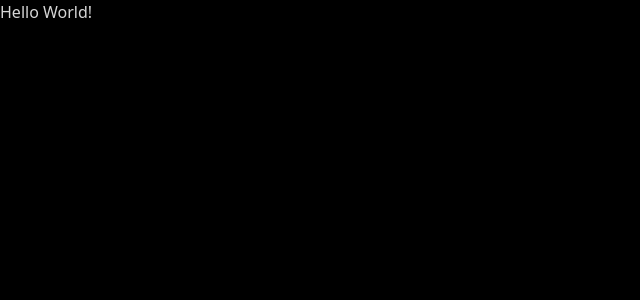
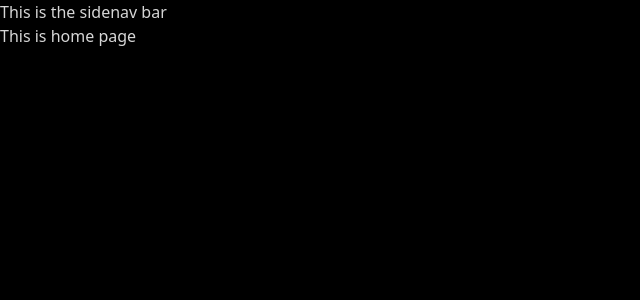
Before and after one commit to chinmoydastapu/my-portfolio, a React (Vite) app: page / in a window 1280 px wide. Shown: the top 300 px of the page, without its empty margins (0-640 px from the left). Built offline with nearby package versions, Linux system fonts and the light colour scheme.

Commit message:
basic component created with react router setup

```diff
--- a/package.json
+++ b/package.json
@@ -11,7 +11,8 @@
   },
   "dependencies": {
     "react": "^18.3.1",
-    "react-dom": "^18.3.1"
+    "react-dom": "^18.3.1",
+    "react-router-dom": "^7.1.3"
   },
   "devDependencies": {
     "@eslint/js": "^9.17.0",
--- a/src/App.jsx
+++ b/src/App.jsx
@@ -1,9 +1,9 @@
+import { RouterProvider } from "react-router-dom"
+import router from "./routers/Routers"
 
 function App() {
   return (
-    <>
-      Hello World!
-    </>
+    <RouterProvider router={router} />
   )
 }
 
--- /dev/null
+++ b/src/components/Footer/Footer.jsx
@@ -0,0 +1,10 @@
+
+function Footer () {
+    return (
+        <div>
+            This is the footer
+        </div>
+    );
+}
+
+export default Footer;
--- /dev/null
+++ b/src/components/Home/Home.jsx
@@ -0,0 +1,10 @@
+
+function Home () {
+    return (
+        <div>
+            This is home page
+        </div>
+    );
+}
+
+export default Home;
--- /dev/null
+++ b/src/components/SideNav/SideNav.jsx
@@ -0,0 +1,10 @@
+
+function SideNav () {
+    return (
+        <div>
+            This is the sidenav bar
+        </div>
+    );
+}
+
+export default SideNav;
--- /dev/null
+++ b/src/layouts/MainLayout.jsx
@@ -0,0 +1,13 @@
+import { Outlet } from "react-router-dom";
+import SideNav from "../components/SideNav/SideNav";
+
+function MainLayout () {
+    return (
+        <div>
+            <SideNav />
+            <Outlet />
+        </div>
+    );
+}
+
+export default MainLayout;
```
Also changed, not shown: src/routers/routers.jsx (added, +26 -0 lines), 1 other file (tests, documents, lock files or other folders).
